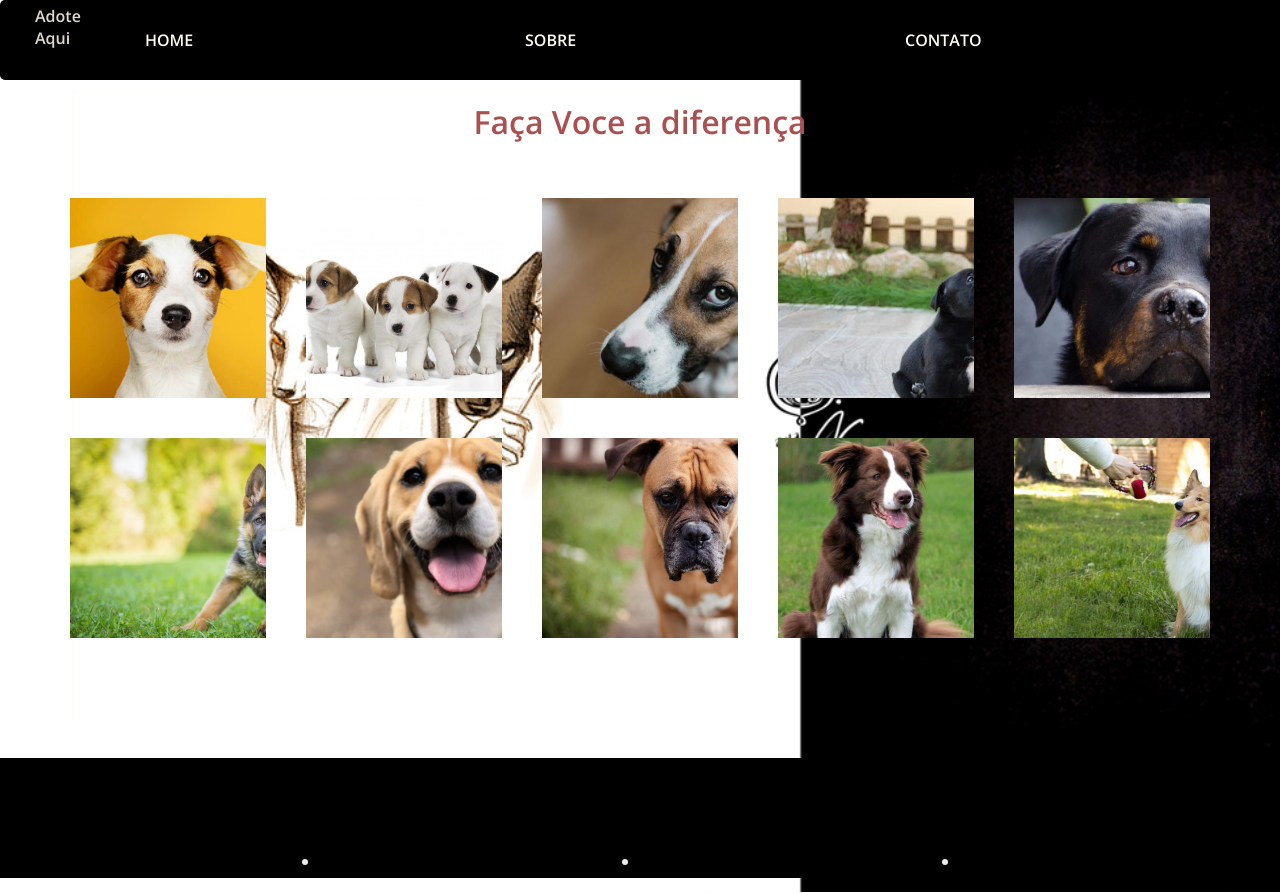
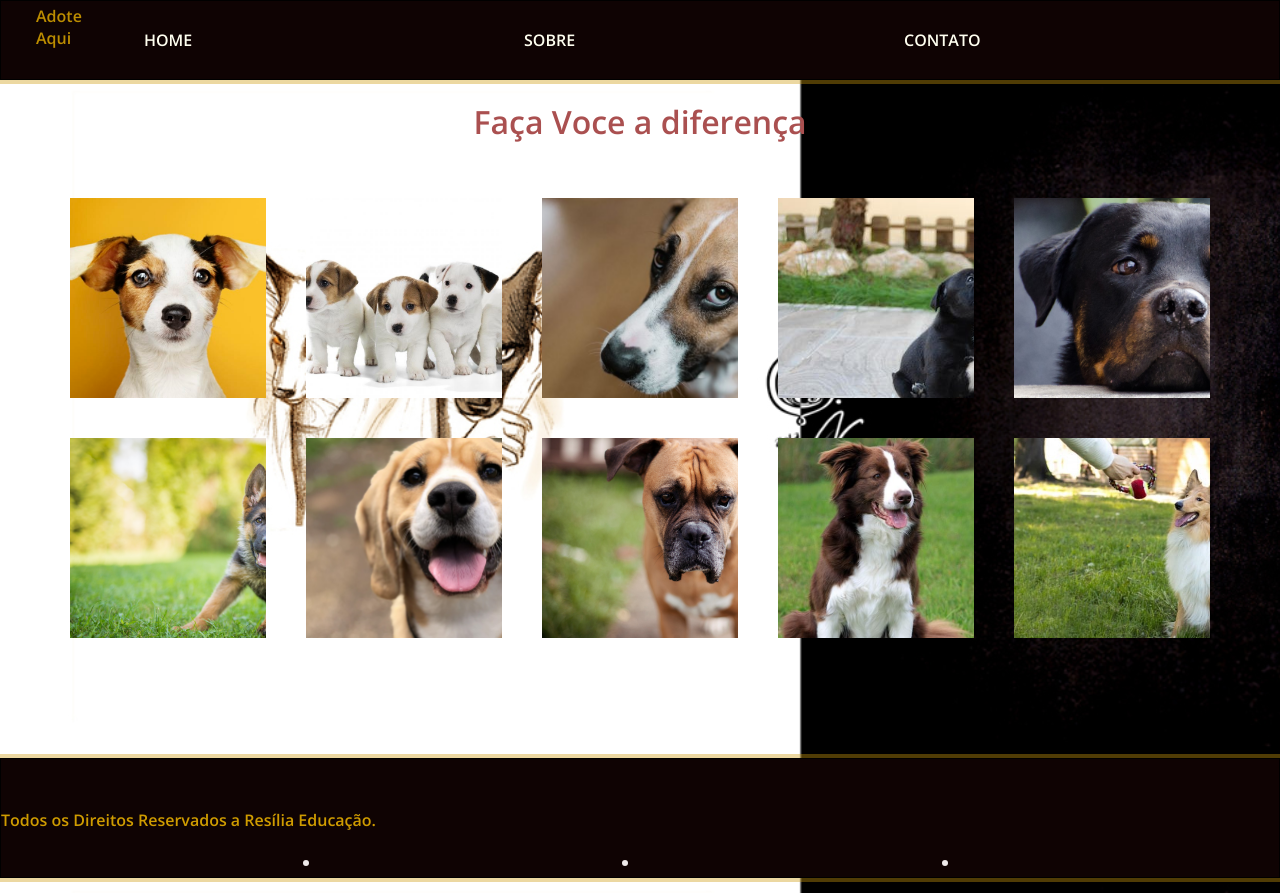
Before and after one commit to JuniorNatalin/Adote-aqui, a plain HTML site: page Index.html in a window 1280 px wide. Drawn offline with nearby package versions, Linux system fonts and the light colour scheme.

Commit message:
first commit

```diff
--- a/Index.html
+++ b/Index.html
@@ -9,6 +9,7 @@
 <link href="https://fonts.googleapis.com/css2?family=Open+Sans:wght@600&display=swap" rel="stylesheet">
 
 <link rel="stylesheet" href="./Style.css">
+<link rel="stylesheet" href="./media.css">
 
 <title>Portal Adotar</title>
 
@@ -59,7 +60,7 @@
     </section>
 
     <footer>
-        <h5> Texto</h5>
+        <h5>Todos os Direitos Reservados a Resília Educação.</h5>
 
         <ul class="rodape">
 
--- a/JS.js
+++ /dev/null
@@ -1,5 +0,0 @@
-console.log('Resilia')
-console.log(' Web Dev')
-console.log('2.0')
-
-console.log('Resilia ' + 'webdev' +  ' 2.0 ')
--- a/Style.css
+++ b/Style.css
@@ -23,7 +23,7 @@ body{
 }
 
    header{
-       background-color: black;
+       background-color: rgb(15, 3, 3);
        width: 100%;
        height: 10vh;
        position: absolute;
@@ -33,16 +33,22 @@ body{
        justify-content: space-between;
        align-items: center;
        padding: 10px 30px;
-       border-radius: 5px;
-
-
+       border: 1px solid black;
+       outline-style: solid;
+       outline-color: rgba(207, 156, 15, 0.39);
+       outline-width: 4px;
 
        }
+
+       h1:hover {
+       font-size: 100px;
+    }
+
        h1{
            width: 100%;
            height: 10vh;
-           color: linen;
-           font: size 50px;
+           color: rgb(207, 156, 0.39);
+           font: size 100px;
            list-style: none;
            text-decoration: none;
            cursor: pointer;
@@ -51,7 +57,10 @@ body{
            padding: 5px 5px 5px 5px;
 
 
+
        }
+
+
 
        nav{
            font: size 15px;
@@ -67,6 +76,10 @@ body{
 
 
         }
+
+        .botao:hover {
+            color: rgb(219, 139, 18);
+         }
 
         section{
 
@@ -115,18 +128,24 @@ body{
         footer{
             display: flex;
             flex-direction: column;
-            background-color: black;
+            background-color: rgb(15, 3, 3);
             padding: 50px 0;
             width: 100%;
             height: 15vh;
+            border: 1px solid black;
+            outline-style: solid;
+            outline-color: rgba(207, 156, 15, 0.39);
+            outline-width: 4px;
 
 
 
-            }
+
+}
 
             h5{
                 width: 100%;
                 height: 10vh;
+                color: rgb(207, 156, 0.39);
 
             }
 
--- a/media.css
+++ b/media.css
@@ -1,19 +1,12 @@
 
-@media (max-width:700px){
+@media (max-width:600px){
 
 
 
 
 
-    header{
-      flex-direction: column;
-      margin-bottom: 15px;
+
+  display: none;}
 
 
-
-
-
-    }
-secti
-
 }
```
